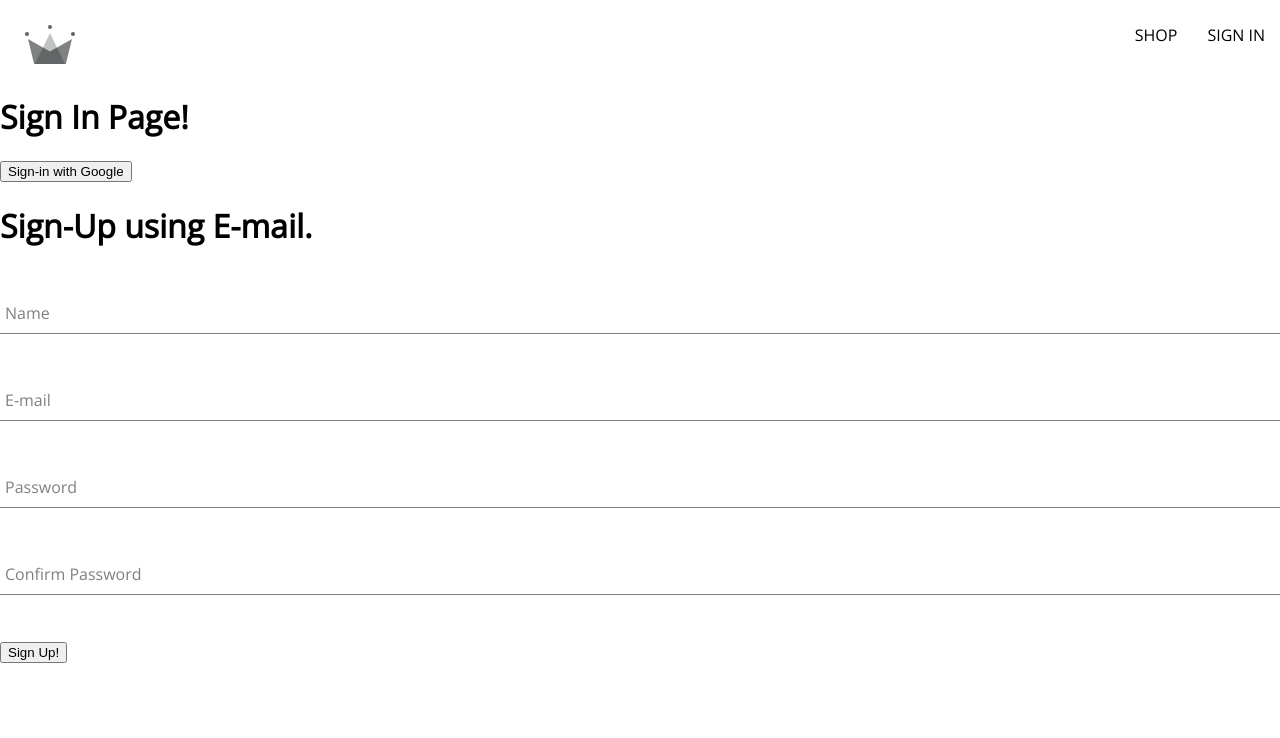
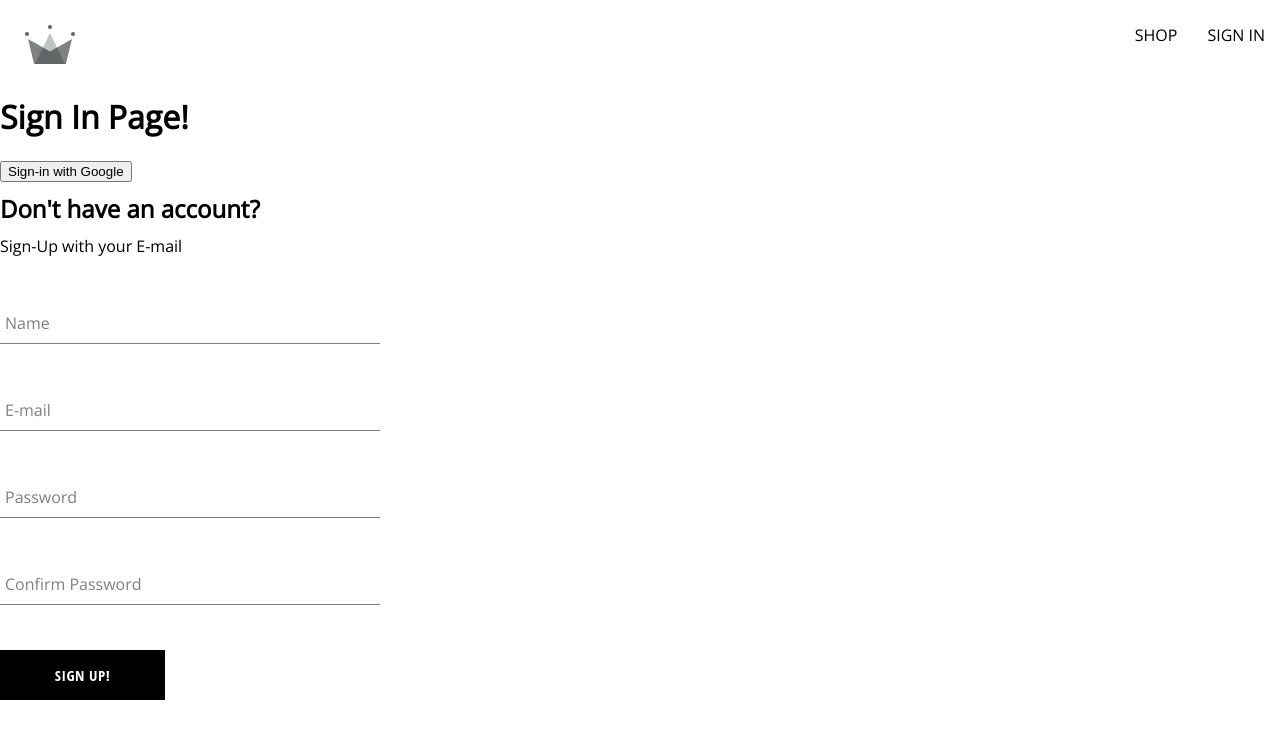
Before and after one commit to Shanmuga-raj/cloth-store, a React (Create React App) app: page /sign-in in a window 1280 px wide. Shown: the top 738 px of the page. Built offline with nearby package versions, Linux system fonts and the light colour scheme; no server answers.

Commit message:
Created and Added Button Component.

```diff
--- /dev/null
+++ b/src/components/button/button.component.jsx
@@ -0,0 +1,16 @@
+import "./button.styles.scss";
+
+const BUTTON_TYPES = {
+  google: "google-sign-in",
+  inverted: "inverted",
+};
+
+const Button = ({ children, buttonType, ...otherProps }) => {
+  return (
+    <button className={`button-container ${BUTTON_TYPES[buttonType]}`} {...otherProps}>
+      {children}
+    </button>
+  );
+};
+
+export default Button;
--- /dev/null
+++ b/src/components/button/button.styles.scss
@@ -0,0 +1,46 @@
+.button-container {
+  min-width: 165px;
+  width: auto;
+  height: 50px;
+  letter-spacing: 0.5px;
+  line-height: 50px;
+  padding: 0 35px 0 35px;
+  font-size: 15px;
+  background-color: black;
+  color: white;
+  text-transform: uppercase;
+  font-family: 'Open Sans Condensed';
+  font-weight: bolder;
+  border: none;
+  cursor: pointer;
+  display: flex;
+  justify-content: center;
+
+  &:hover {
+    background-color: white;
+    color: black;
+    border: 1px solid black;
+  }
+
+  &.google-sign-in {
+    background-color: #4285f4;
+    color: white;
+
+    &:hover {
+      background-color: #357ae8;
+      border: none;
+    }
+  }
+
+  &.inverted {
+    background-color: white;
+    color: black;
+    border: 1px solid black;
+
+    &:hover {
+      background-color: black;
+      color: white;
+      border: none;
+    }
+  }
+}
--- a/src/components/sign-up-form/sign-up-form.component.jsx
+++ b/src/components/sign-up-form/sign-up-form.component.jsx
@@ -4,6 +4,8 @@ import {
   createAuthUserWithEmailAndPassword,
 } from "../utils/firebase/firebase.utils";
 import FormInput from "../form-input/form-input.component";
+import Button from "../button/button.component";
+import "./sign-up-form.styles.scss";
 
 const defaultFormFields = {
   displayName: "",
@@ -50,8 +52,9 @@ const SignUpForm = () => {
     setFormFields({ ...formFields, [name]: value });
   };
   return (
-    <div>
-      <h1>Sign-Up using E-mail.</h1>
+    <div className='sign-up-container'>
+      <h2>Don't have an account?</h2>
+      <span>Sign-Up with your E-mail</span>
       <form onSubmit={handleSubmit}>
         <FormInput
           label='Name'
@@ -89,7 +92,7 @@ const SignUpForm = () => {
           value={confirmPassword}
         />
 
-        <button type='submit'>Sign Up!</button>
+        <Button type='submit'>Sign Up!</Button>
       </form>
     </div>
   );
--- /dev/null
+++ b/src/components/sign-up-form/sign-up-form.styles.scss
@@ -0,0 +1,9 @@
+.sign-up-container {
+  display: flex;
+  flex-direction: column;
+  width: 380px;
+
+  h2 {
+    margin: 10px 0;
+  }
+}
```
